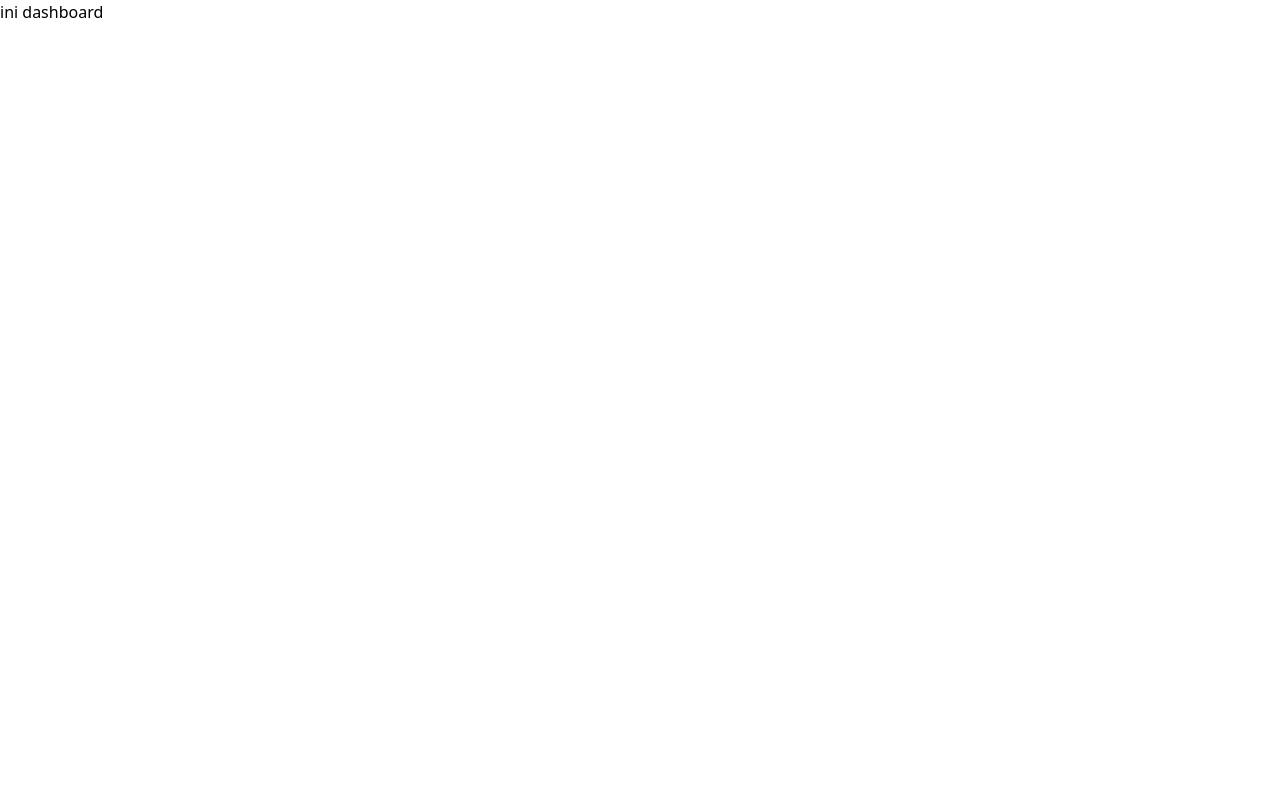
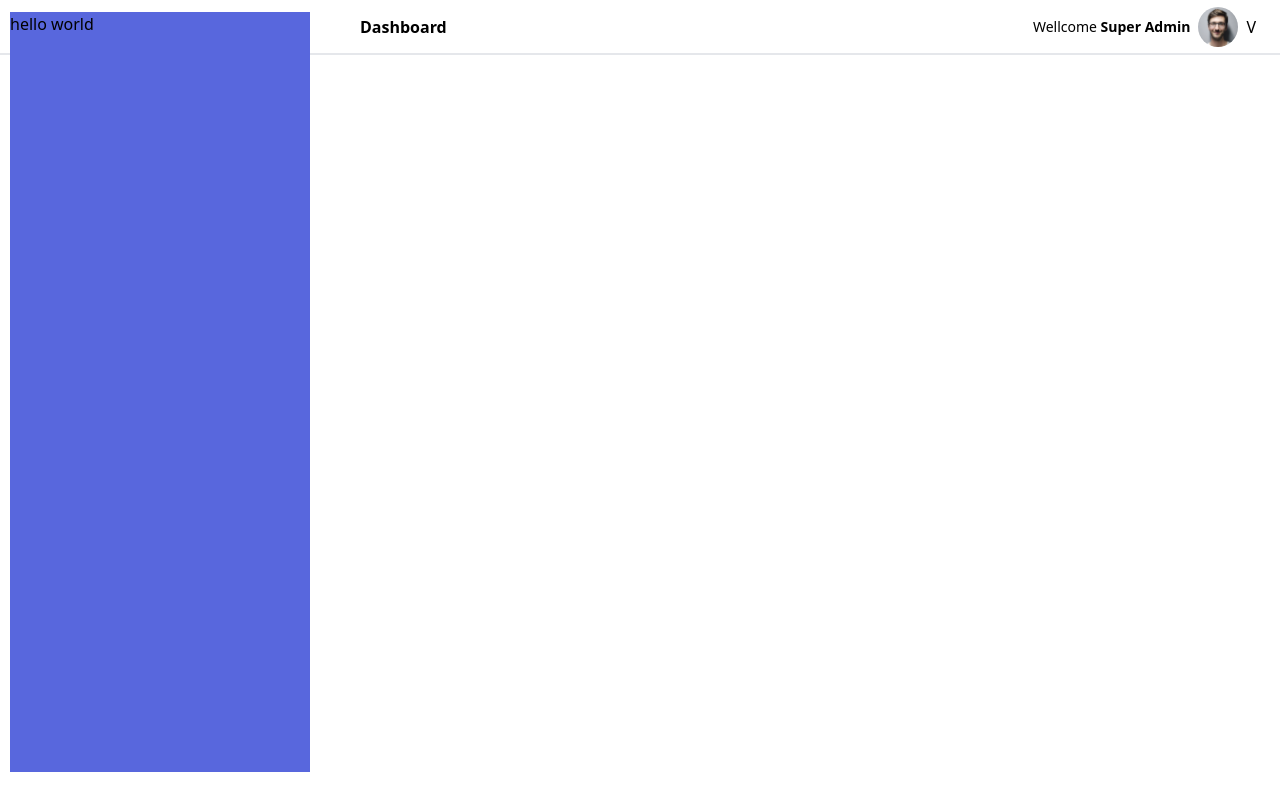
Before and after one commit to lindanmaulana/KonsepDasar-React-node-express-, a React (Vite) app: page /dashboard in a window 1280 px wide. Built offline with nearby package versions, Linux system fonts and the light colour scheme; no server answers.

Commit message:
Update Dashboard Page

```diff
--- a/src/App.jsx
+++ b/src/App.jsx
@@ -1,9 +1,8 @@
-import Login from "./Pages/Login";
 
 
 function App() {
   return (
-    <Login />
+    <h1>Landing page</h1>
   );
 }
 
--- a/src/Pages/Dashboard.jsx
+++ b/src/Pages/Dashboard.jsx
@@ -1,11 +1,35 @@
-
-
 const Dashboard = () => {
   return (
-    <div>
-      <h1>ini dashboard</h1>
-    </div>
-  )
-}
+    <>
+      <section>
+        <div className="container mx-auto">
+          {/* dashboard Menu */}
+          <div className="absolute left-[10px] w-[300px] h-[95%] my-3 bg-[#5867DD]">
+            <h1>hello world</h1>
+          </div>
+          {/* Dashboard */}
+          <div className="w-full h-[55px] flex justify-end border-b-[2px]">
+            <div className="self-center w-[70%] flex justify-between mx-6">
+              <h3 className="left-[300px] self-center text[24px] font-bold ">
+                Dashboard
+              </h3>
+              <div className="self-center flex gap-x-2 top-2 right-6">
+                <h3 className="self-center text-[14px] text-light">
+                  Wellcome <span className="font-semibold">Super Admin</span>
+                </h3>
+                <img
+                  src="../../public/dashboardAdmin.svg"
+                  alt="admin"
+                  className="rounded-full w-[40px]"
+                />
+                <button>V</button>
+              </div>
+            </div>
+          </div>
+        </div>
+      </section>
+    </>
+  );
+};
 
-export default Dashboard
+export default Dashboard;
--- a/src/Pages/Login.jsx
+++ b/src/Pages/Login.jsx
@@ -1,7 +1,7 @@
 import { useEffect, useRef, useState } from "react";
 import { formLogin } from "../services/auth.services";
 import { useDispatch, useSelector } from "react-redux";
-import { register } from "../redux/slices/cartSlices";
+import { register, statusLogin } from "../redux/slices/cartSlices";
 
 const Login = () => {
   // state handle read password
@@ -10,7 +10,7 @@ const Login = () => {
 
   // state redux dispatch
   const dispatch = useDispatch();
-  const state = useSelector((state) => state.cart).data.register;
+  const state = useSelector((state) => state.cart);
 
   // state count id
   const [count, setCount] = useState(1);
@@ -37,6 +37,12 @@ const Login = () => {
       await formLogin(data).then((res) => {
         // validate nilai res
         if (res) dispatch(register(res));
+
+        // send status login
+        if (res === "login_berhasil") dispatch(statusLogin());
+        console.log({
+          res: res,
+        });
       });
     } else {
       setError("Data tidak boleh kosong!!!");
@@ -142,11 +148,10 @@ const Login = () => {
                         placeholder="Password"
                         className="placeholder:text-[#5867DD] ml-[12px] bg-transparent outline-none "
                       />
-                    {error && (
-                      <p className="text-[10px] text-red-600">{error}</p>
-                    )}
+                      {error && (
+                        <p className="text-[10px] text-red-600">{error}</p>
+                      )}
                     </div>
-
 
                     {/* remember password */}
                     <div className="w-[120.28px] flex gap-x-[8px] ml-[2px]">
--- a/src/main.jsx
+++ b/src/main.jsx
@@ -7,12 +7,17 @@ import { Provider } from "react-redux";
 import ErrorPage from "./404.jsx";
 import store from "./redux/store.js";
 import Dashboard from "./Pages/Dashboard.jsx";
+import Login from "./Pages/Login.jsx";
 
 const router = createBrowserRouter([
   {
     path: "/",
     element: <App />,
     errorElement: <ErrorPage />,
+  },
+  {
+    path: "/login",
+    element: <Login />
   },
   {
     path: "/dashboard",
--- a/src/redux/slices/cartSlices.js
+++ b/src/redux/slices/cartSlices.js
@@ -6,7 +6,7 @@ const cartSlices = createSlice({
     data: {
       register: [],
       login: [],
-      cartItem: []
+      cartItem: [],
     },
     userLogin: false,
   },
@@ -14,7 +14,7 @@ const cartSlices = createSlice({
     register: (state, action) => {
       state.data.register.push(action.payload)
     },
-    login: (status) => {
+    statusLogin: (status) => {
       status.userLogin = true;
     },
     addToCart: (state, action) => {
@@ -23,5 +23,5 @@ const cartSlices = createSlice({
   },
 });
 
-export const { addToCart, login, register } = cartSlices.actions;
+export const { addToCart, register, statusLogin } = cartSlices.actions;
 export default cartSlices.reducer;
```
Also changed, not shown: public/dashboardAdmin.svg (added).
